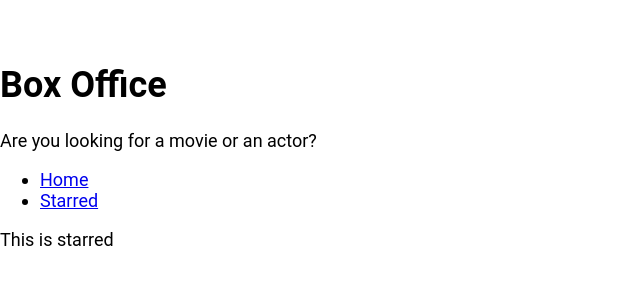
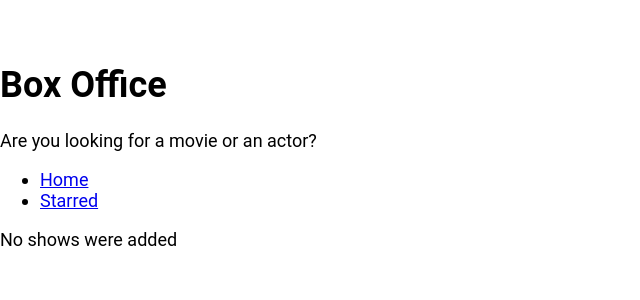
Before and after one commit to belnovic/box-office, a React (Create React App) app: page /starred in a window 1280 px wide. Shown: the top 300 px of the page, without its empty margins (0-640 px from the left). Built offline with nearby package versions, Linux system fonts and the light colour scheme; the HTML template or start-up script is replaced by a standard one.

Commit message:
finished starred page (still error)

```diff
--- a/src/pages/Starred.js
+++ b/src/pages/Starred.js
@@ -1,10 +1,42 @@
-import React from 'react'
+import React, {useState, useEffect} from 'react'
 import MainPageLayout from '../components/MainPageLayout'
+import ShowGrid from '../components/show/ShowGrid'
+import { apiGet } from '../misc/config'
+import { useShows } from '../misc/custom-hooks'
 
 const Starred = () => {
+
+const [starred] = useShows()
+
+const [shows, setShows] = useState(null);
+const [isLoading, setIsLoading] = useState(true);
+const [error, setError] = useState(null);
+
+useEffect(() => {
+    if (starred && starred.length > 0) {
+
+        const promises = starred.map(showId => apiGet(`/shows/${showId}`))
+        Promise.all(promises)
+        .then(apiData => apiData.map(show => ({show})))
+        .then(results => {
+            setShows(results);
+            setIsLoading(false);
+        }).catch(err => {
+            setError(err.message);
+            setIsLoading(false);
+        })
+
+    } else {
+        setIsLoading(false);
+    }
+}, [starred]);
+
     return (
         <MainPageLayout>
-            This is starred
+            {isLoading && <div>Shows are still loading</div>}
+            {error && <div>Error occured: {error}</div>}
+            {!isLoading && !shows && <div>No shows were added</div>}
+            {!isLoading && !error && shows && <ShowGrid>data={shows}</ShowGrid>}
         </MainPageLayout>
     )
 }
```
